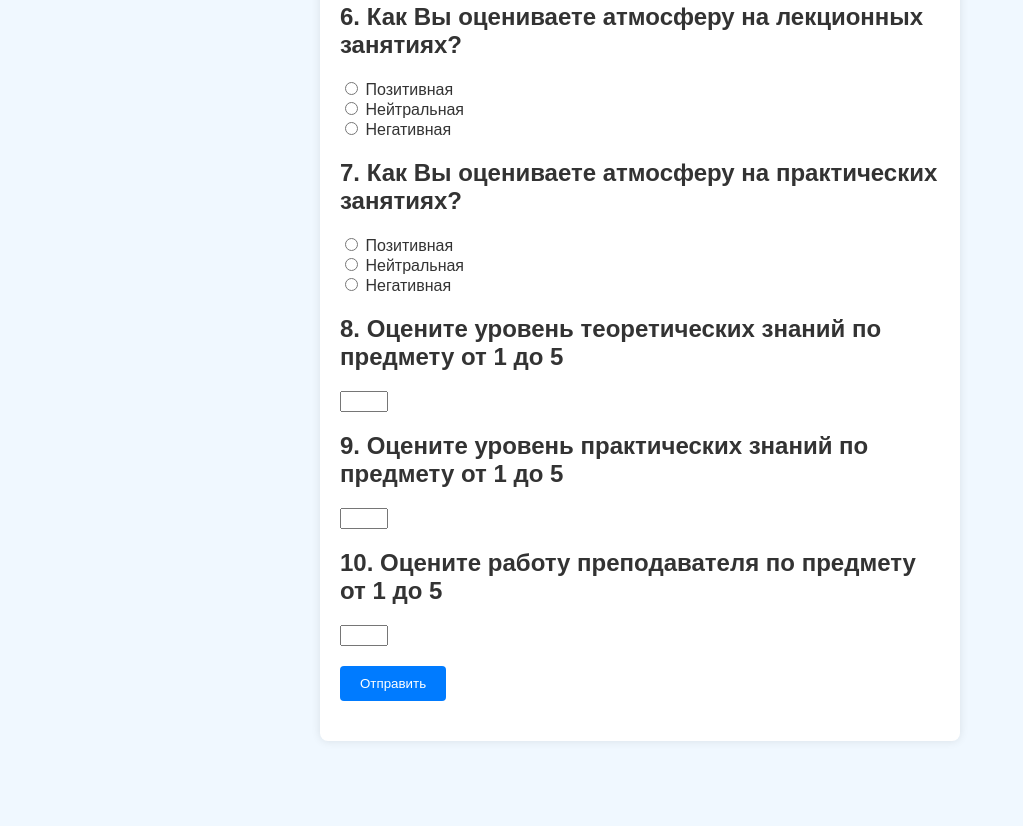
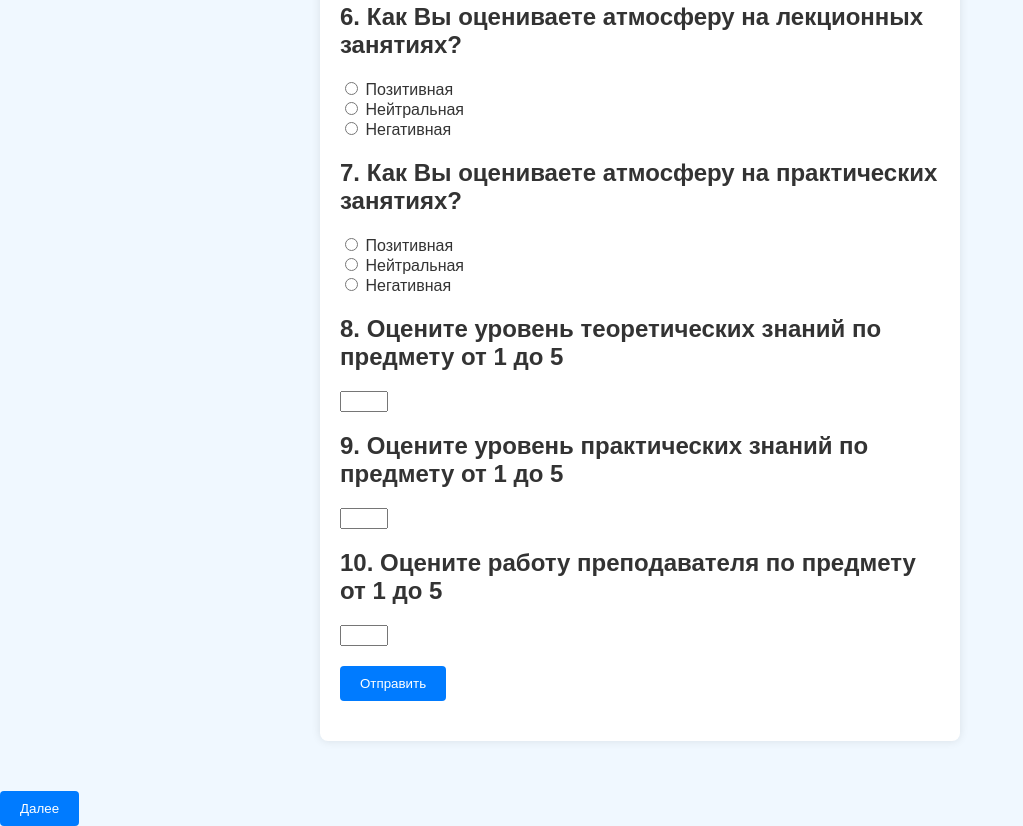
Before and after one commit to potatosalad14/oprosnik, a plain HTML site: page survey.html in a window 1280 px wide. Shown: the part 1035-1861 px from the top of the page, without its empty margins (0-1023 px from the left). Before the commit the page ends 1826 px from the top, so only its background shows below. Drawn offline with Linux system fonts and the light colour scheme.

Commit message:
Update survey.html

```diff
--- a/survey.html
+++ b/survey.html
@@ -1,3 +1,4 @@
+
 <!DOCTYPE html>
 <html lang="ru">
 <head>
@@ -112,6 +113,9 @@
         <div id="result" class="result"></div>
     </form>
 </div>
+<button onclick="goToNextPage()">Далее</button>
+
+
 
 <script>
     document.getElementById('surveyForm').addEventListener('submit', function(event) {
@@ -155,7 +159,11 @@
         document.getElementById('result').textContent = message;
 
 
-    });
+    }
+	  function goToNextPage() {
+    window.location.href = "test.html";
+  }
+	});
 </script>
 
 </body>
```
